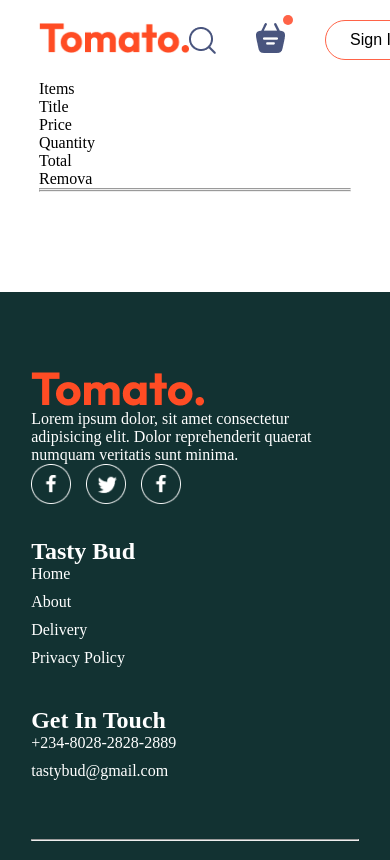
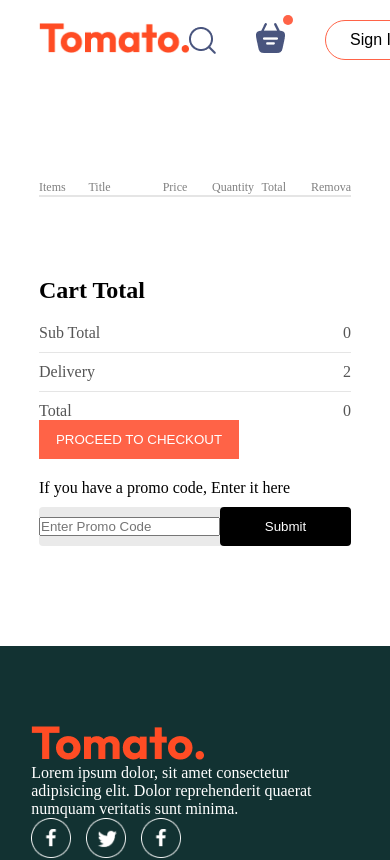
Before and after one commit to Kene10-codes/meal-app, a React (Vite) app in the folder client/: page /cart in a window 390 px wide. Shown: the top 860 px of the page. Built offline with nearby package versions, Linux system fonts and the light colour scheme.

Commit message:
Working on the UI responsivenss and cart features

```diff
--- a/client/src/context/StoreContext.jsx
+++ b/client/src/context/StoreContext.jsx
@@ -20,6 +20,15 @@ const StoreContextProvider = (props) => {
         setCartItems((prev) => ({ ...prev, [itemId]: prev[itemId] - 1 }))
     }
 
+    const getTotalotalCount = () => {
+        let totalItems = 0
+        for (const item in cartItems) {
+            console.log(count)
+            let itemFood = food_list.find((food) => {
+                console.log(food)
+            })
+        }
+    }
     const contextValue = {
         food_list,
         cartItems,
--- a/client/src/pages/Cart/Cart.css
+++ b/client/src/pages/Cart/Cart.css
@@ -0,0 +1,100 @@
+.cart {
+    margin-top: 100px;
+}
+
+.cart_items_title {
+    display: grid;
+    grid-template-columns: 1fr 1.5fr 1fr  1fr 1fr 0.5fr;
+    align-items: center;
+    color: grey;
+    font-size: max(1vw, 12px);
+}
+
+.cart_items_item {
+    margin: 10px 0px;
+    color: black;
+}
+
+.cart_items_item img {
+    width: 50px;
+}
+
+.cart hr {
+    height: 1px;
+    background-color: #e2e2e2e2;
+    border: none;
+}
+
+.cart_items_item .cross {
+    cursor: pointer;
+}
+
+.cart_bottom {
+    margin-top: 80px;
+    display: flex;
+    justify-content: space-between;
+    gap: max(12vw, 20px);
+}
+
+.cart_total {
+    flex: 1;
+    display: flex;
+    flex-direction: column;
+    gap: 20px;
+}
+
+.cart_total_details {
+    display: flex;
+    justify-content: space-between;
+    color: #555;
+}
+
+.cart_total hr {
+    margin: 10px 0px;
+}
+
+.cart_total button {
+    border: none;
+    color: white;
+    background-color: tomato;
+    width: max(15vw, 200px);
+    padding: 12px 0px;
+    cursor: pointer;
+}
+
+.cart_promotion {
+    flex: 1;
+}
+
+.cart_promotion p {
+    color: #555;
+}
+
+.cart_promoode_input {
+    margin-top: 10px;
+    display: flex;
+    justify-content: space-between;
+    align-items: center;
+    background-color: #eaeaea;
+    border-radius: 4px;
+}
+
+.cart_promoode_input button {
+    width: max(10vw, 150px);
+    padding: 12px 5px;
+    background-color: black;
+    border: none;
+    color: white;
+    border-radius: 4px;
+}
+
+
+@media screen and (max-width: 750px) {
+    .cart_bottom {
+        flex-direction: column-reverse;
+    }
+    .cart_promotion {
+        justify-content: start;
+    }
+
+}
--- a/client/src/pages/Cart/Cart.jsx
+++ b/client/src/pages/Cart/Cart.jsx
@@ -8,7 +8,7 @@ const Cart = () => {
     return (
         <div className="cart">
             <div className="cart_items">
-                <div className="cart_items title">
+                <div className="cart_items_title">
                     <p>Items</p>
                     <p>Title</p>
                     <p>Price</p>
@@ -29,11 +29,53 @@ const Cart = () => {
                                 <p>{item.name}</p>
                                 <p>{item.price}</p>
                                 <p>{cartItems[item._id]}</p>
-                                <p>{item.price}</p>
+                                <p>{item.price * cartItems[item._id]}</p>
+                                <p
+                                    onClick={() => removeFromCart(item._id)}
+                                    className="cross"
+                                >
+                                    x
+                                </p>
                             </div>
                         )
                     }
                 })}
+            </div>
+            <div className="cart_bottom">
+                <div className="cart_total">
+                    <h2>Cart Total</h2>
+                    <div>
+                        <div className="cart_total_details">
+                            <p>Sub Total</p>
+                            <p>{0}</p>
+                        </div>
+                        <hr />
+                        <div className="cart_total_details">
+                            <p>Delivery</p>
+                            <p>{2}</p>
+                        </div>
+                        <hr />
+                        <div className="cart_total_details">
+                            <p>Total</p>
+                            <p>{0}</p>
+                        </div>
+                        <button>PROCEED TO CHECKOUT</button>
+                    </div>
+                    <div className="cart_promocode">
+                        <div>
+                            <p>If you have a promo code, Enter it here</p>
+                            <div className="cart_promoode_input">
+                                <input
+                                    type="text"
+                                    placeholder="Enter Promo Code"
+                                    name=""
+                                    id=""
+                                />
+                                <button>Submit </button>
+                            </div>
+                        </div>
+                    </div>
+                </div>
             </div>
         </div>
     )
```
